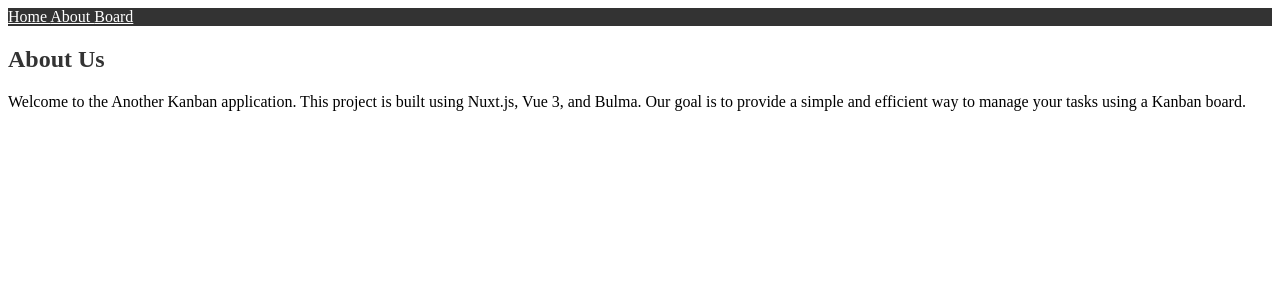
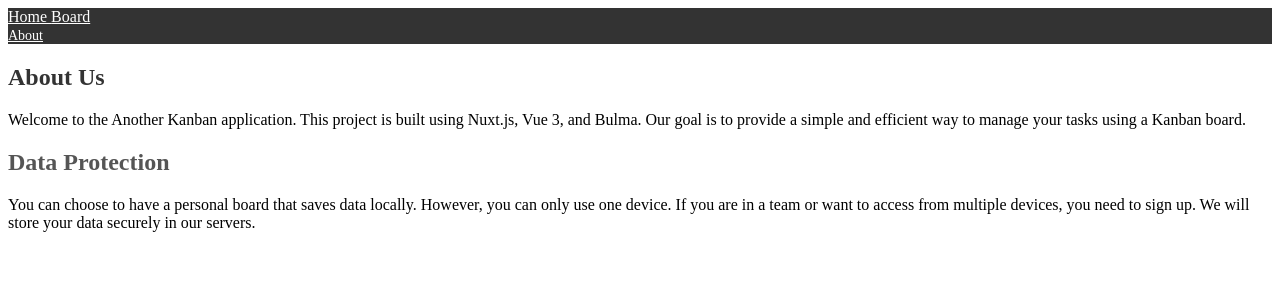
Before and after one commit to h-oellgaard/yet-another-kanban, a Nuxt app: page /about in a window 1280 px wide. Shown: the top 300 px of the page. Built offline with nearby package versions, Linux system fonts and the light colour scheme.

Commit message:
updated about page

```diff
--- a/components/header.vue
+++ b/components/header.vue
@@ -4,11 +4,13 @@
       <nuxt-link class="navbar-item" to="/">
         Home
       </nuxt-link>
-      <nuxt-link class="navbar-item" to="/about">
-        About
-      </nuxt-link>
       <nuxt-link class="navbar-item" to="/board">
         Board
+      </nuxt-link>
+    </div>
+    <div class="navbar-end">
+      <nuxt-link class="navbar-item is-small" to="/about">
+        About
       </nuxt-link>
     </div>
   </nav>
@@ -33,4 +35,7 @@ export default defineComponent({
 .navbar-item:hover {
   background-color: #444;
 }
+.is-small {
+  font-size: 0.875rem; /* Bulma's small font size */
+}
 </style>
--- a/pages/about.vue
+++ b/pages/about.vue
@@ -4,6 +4,10 @@
       <h1 class="title">About Us</h1>
       <p class="content">
         Welcome to the Another Kanban application. This project is built using Nuxt.js, Vue 3, and Bulma. Our goal is to provide a simple and efficient way to manage your tasks using a Kanban board.
+      </p>
+      <h2 class="subtitle">Data Protection</h2>
+      <p class="content">
+        You can choose to have a personal board that saves data locally. However, you can only use one device. If you are in a team or want to access from multiple devices, you need to sign up. We will store your data securely in our servers.
       </p>
     </div>
   </section>
@@ -21,4 +25,8 @@ export default defineComponent({
 h1 {
   color: #333;
 }
+.subtitle {
+  margin-top: 20px;
+  color: #555;
+}
 </style>
```
